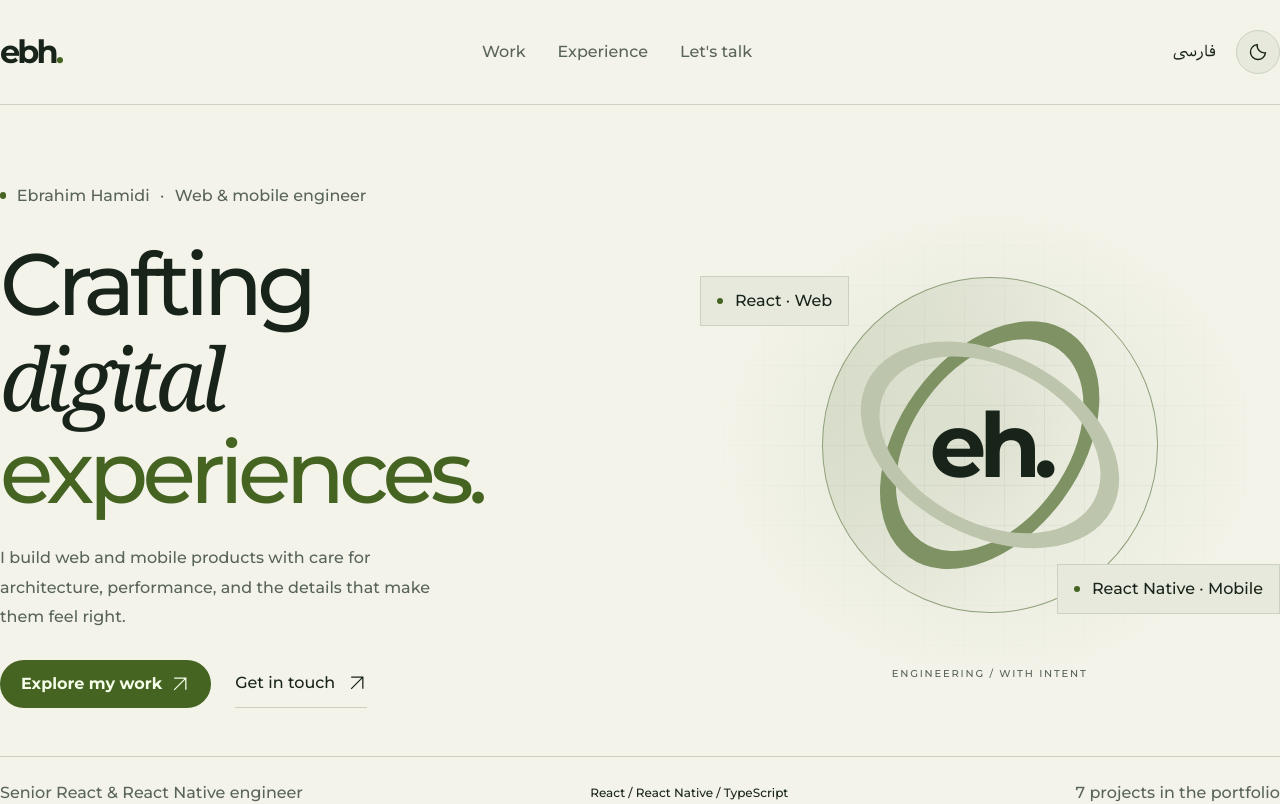
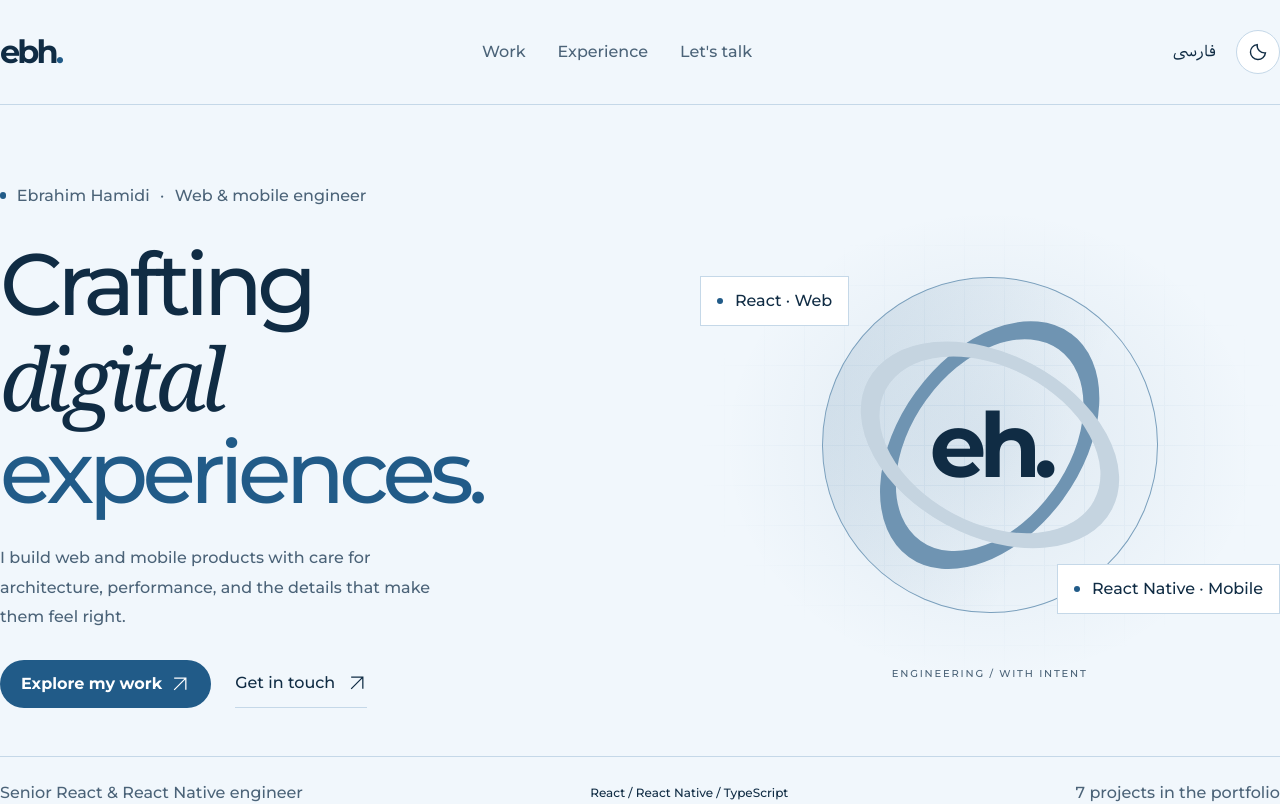
Before and after one commit to ebhdeveloper/ebh-portfolio, a Next.js app: page /en in a window 1280 px wide. Shown: the top 804 px of the page. Built offline with nearby package versions, Linux system fonts and the light colour scheme.

Commit message:
feat(theme): add navy and blue palette with gradient and motion tokens

```diff
--- a/src/styles/theme.css
+++ b/src/styles/theme.css
@@ -25,6 +25,7 @@
   --spacing-control: 3rem;
   --spacing-control-icon: 2.75rem;
   --radius-card: 20px;
+  --radius-header: 24px;
   --radius-input: 12px;
   --radius-control: 9999px;
   --container-page: 75rem;
@@ -36,34 +37,58 @@
   --text-body--line-height: 1.85;
   --text-caption: 0.875rem;
   --text-caption--line-height: 1.7;
-  --default-transition-duration: 160ms;
+  --motion-enter: 700ms;
+  --motion-orbit: 28s;
+  --motion-float: 7s;
+  --motion-glow: 10s;
+  --ease-smooth: cubic-bezier(0.2, 0.7, 0.2, 1);
+  --default-transition-duration: 220ms;
   --default-transition-timing-function: cubic-bezier(0.2, 0, 0, 1);
 }
 
+/* Both themes share the same visual roles, with distinct contrast values. */
 :root {
   color-scheme: light;
-  --background: #f3f3e9;
-  --foreground: #182319;
-  --surface: #e7e9dd;
-  --muted-foreground: #586359;
-  --border: #cbd1c3;
-  --accent: #456321;
-  --accent-foreground: #f6ffe9;
-  --artwork: #d7dec6;
-  --ring: #456321;
-  --shadow-color: #34552320;
+  --background: #f1f7fc;
+  --foreground: #102c44;
+  --surface: #ffffff;
+  --muted-foreground: #4b6378;
+  --border: #c5d8e8;
+  --accent: #215b88;
+  --accent-secondary: #177d8d;
+  --accent-foreground: #ffffff;
+  --artwork: #d6e3ef;
+  --ring: #215b88;
+  --shadow-color: #163b6126;
+  --button-foreground: #ffffff;
+  --button-border: #477da5;
+  --gradient-accent: linear-gradient(135deg, #3e6b92, #152f47);
+  --gradient-display: linear-gradient(110deg, #193c5c 8%, #286d9d 58%, #177d8d);
+  --gradient-panel: linear-gradient(145deg, #ffffffee, #e5f0f9dd);
+  --gradient-artwork: linear-gradient(135deg, #d6e3ef, #8fb7db);
+  --gradient-page: radial-gradient(ellipse at 88% 4%, #8fb7db38, transparent 38%), radial-gradient(ellipse at 5% 32%, #76cbdc20, transparent 32%);
+  --glow-accent: 0 12px 38px -12px #3e6b9266;
 }
 
 .dark {
   color-scheme: dark;
-  --background: #0e1110;
-  --foreground: #f2f4e9;
-  --surface: #181d19;
-  --muted-foreground: #a3ada4;
-  --border: #303931;
-  --accent: #c5ed78;
-  --accent-foreground: #17240c;
-  --artwork: #1f3024;
-  --ring: #c5ed78;
-  --shadow-color: #00000066;
+  --background: #0b1e2f;
+  --foreground: #f0f8ff;
+  --surface: #102b42;
+  --muted-foreground: #a7c0d5;
+  --border: #2a465e;
+  --accent: #80c8f5;
+  --accent-secondary: #8af2e8;
+  --accent-foreground: #061728;
+  --artwork: #152f47;
+  --ring: #80c8f5;
+  --shadow-color: #030d1870;
+  --button-foreground: #f0f8ff;
+  --button-border: #6795ba;
+  --gradient-accent: linear-gradient(135deg, #3e6b92, #152f47);
+  --gradient-display: linear-gradient(110deg, #f0f8ff 8%, #8fb7db 58%, #8af2e8);
+  --gradient-panel: linear-gradient(145deg, #17364fdd, #0b1e2fee);
+  --gradient-artwork: linear-gradient(135deg, #3e6b92, #152f47);
+  --gradient-page: radial-gradient(ellipse at 88% 4%, #3e6b9245, transparent 38%), radial-gradient(ellipse at 5% 32%, #315d8126, transparent 32%);
+  --glow-accent: 0 12px 38px -12px #8fb7db70;
 }
```
